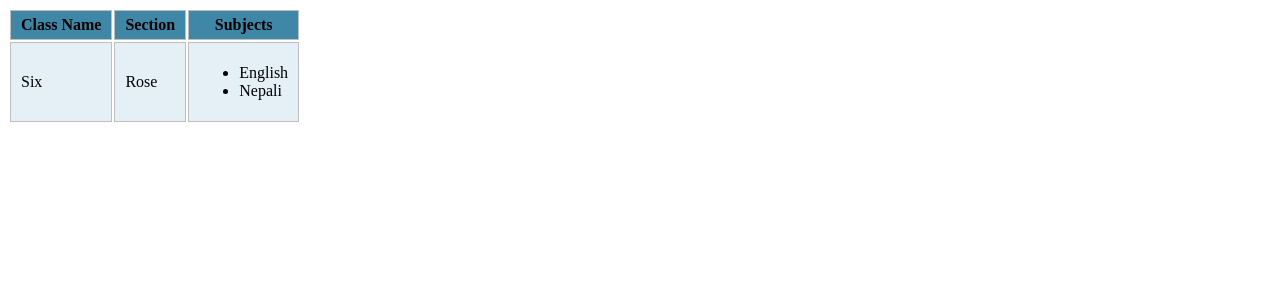
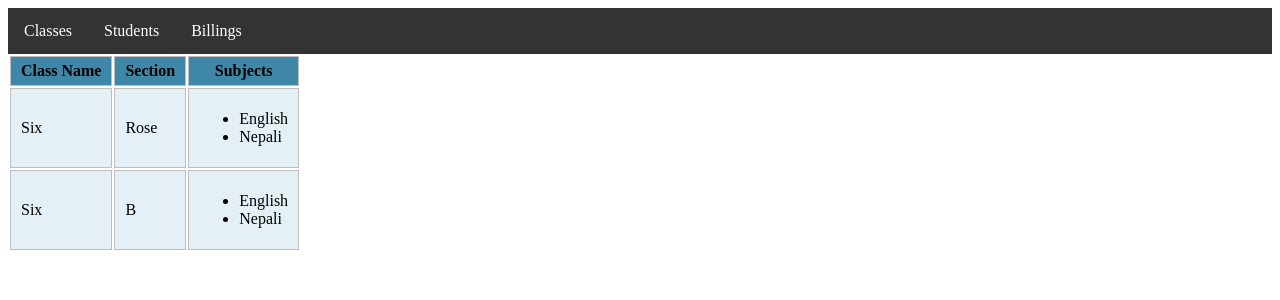
Before and after one commit to Tommy6969420/school_management, a Django app: page /administrative/classes/ in a window 1280 px wide. Shown: the top 300 px of the page. Run offline with Django 4.2, Linux system fonts and the light colour scheme; data comes from the database, SQL or seed files in the repository.

Commit message:
fine_until_now

```diff
--- a/administrative/templates/administrative/base.html
+++ b/administrative/templates/administrative/base.html
@@ -5,7 +5,25 @@
     <meta name="viewport" content="width=device-width, initial-scale=1.0">
     <title>Home</title>
     <style>
+        /* CSS for navbar */
+        .navbar {
+          overflow: hidden;
+          background-color: #333;
+        }
 
+        .navbar a {
+          float: left;
+          display: block;
+          color: white;
+          text-align: center;
+          padding: 14px 16px;
+          text-decoration: none;
+        }
+
+        .navbar a:hover {
+          background-color: #ddd;
+          color: black;
+        }
         thead{
             background-color: #3f87a6;
 
@@ -16,11 +34,21 @@
         td,th {
           border: 1px solid rgb(190, 190, 190);
           padding: 5px 10px;
-        }</style>
+        }
         {% block style %}
     {% endblock%}
+    </style>
+
 </head>
 <body>
+
+       <!-- Navbar -->
+       <div class="navbar">
+        <a href="{% url "classes" %}">Classes</a>
+        <a href="{% url "students" %}">Students</a>
+        <a href="{% url "billing" %}">Billings</a>
+        <!-- <a href="#contact"></a> -->
+      </div>
     {%block body%}
     {%endblock%}
     {% block indiv %}
--- a/administrative/urls.py
+++ b/administrative/urls.py
@@ -1,7 +1,7 @@
 from django.urls import path
 from. import views
 urlpatterns = [
-    path("students/",views.studentsinfo,name="admission"),\
-    path("classes/",views.classesinfo),
-    path("students/<id>",views.studentfilter,)
+    path("students/",views.studentsinfo,name="students"),
+    path("classes/",views.classesinfo,name="classes"),
+    path("students/<id>",views.studentfilter,name="students/<id>"),
 ]
--- /dev/null
+++ b/billing/templates/billing/billing.html
@@ -0,0 +1 @@
+{% extends "administrative/base.html" %}
--- a/billing/urls.py
+++ b/billing/urls.py
@@ -1,5 +1,5 @@
 from django.urls import path
 from. import views
 urlpatterns = [
-    path("",views.billing,)
+    path("",views.billing,name="billing")
 ]
--- a/billing/views.py
+++ b/billing/views.py
@@ -2,4 +2,4 @@
 
 # Create your views here.
 def billing(request):
-    pass
+    return render(request,"billing/billing.html")
--- a/school_management/settings.py
+++ b/school_management/settings.py
@@ -108,7 +108,7 @@
 
 LANGUAGE_CODE = 'en-us'
 
-TIME_ZONE = 'UTC'
+TIME_ZONE = "Asia/Kathmandu"
 
 USE_I18N = True
 
```
Also changed, not shown: billing/models.py (+6 -2 lines), administrative/migrations/0004_alter_class_class_name_alter_class_section.py (added), billing/migrations/0002_remove_billing_id_billing_date_of_billing_and_more.py (added), db.sqlite3.
